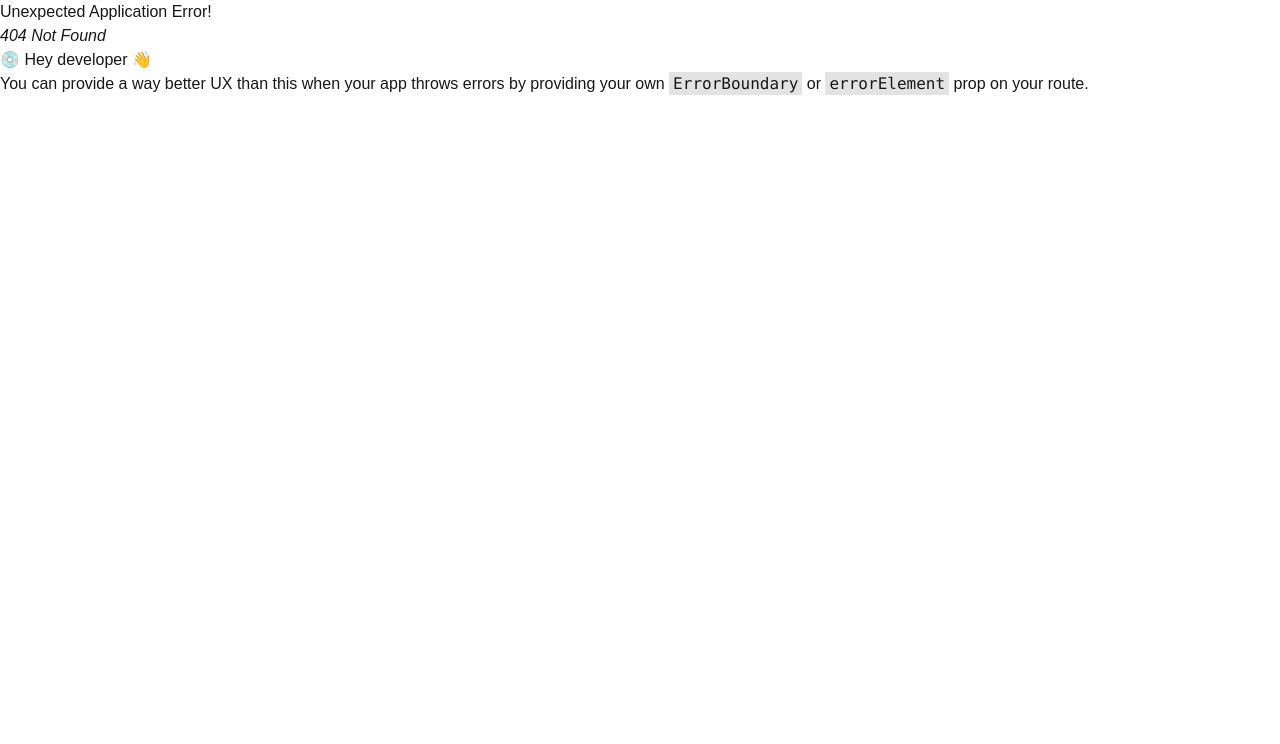
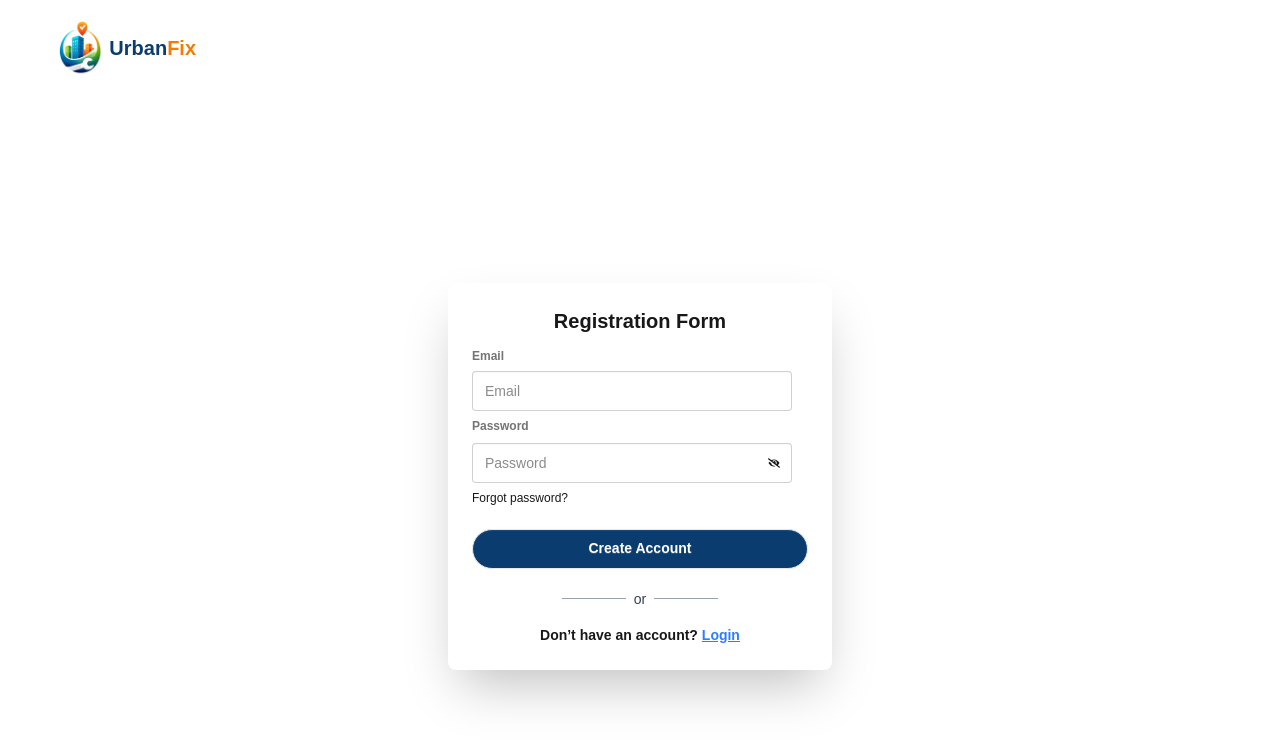
Before and after one commit to kawsar-ahmmed9990/urbanfix-client, a React (Vite) app: page /register in a window 1280 px wide. Before the commit this address had no page. Shown: the top 744 px of the page. Built offline with nearby package versions, Linux system fonts and the light colour scheme.

Commit message:
install react hook form and Add simple registration form with email and password fields

```diff
--- a/package.json
+++ b/package.json
@@ -13,6 +13,8 @@
     "@tailwindcss/vite": "^4.1.18",
     "react": "^19.2.0",
     "react-dom": "^19.2.0",
+    "react-hook-form": "^7.71.1",
+    "react-icons": "^5.5.0",
     "react-router": "^7.13.0",
     "tailwindcss": "^4.1.18"
   },
--- /dev/null
+++ b/src/Pages/Auth/Login/Login.jsx
@@ -0,0 +1,8 @@
+import React from "react";
+
+const Login = () => {
+  return <div>Login</div>;
+};
+
+export default Login;
+Login;
--- /dev/null
+++ b/src/Pages/Auth/Register/Register.jsx
@@ -0,0 +1,76 @@
+import React, { useState } from "react";
+import { useForm } from "react-hook-form";
+import { FaEye, FaEyeSlash } from "react-icons/fa";
+import { Link } from "react-router";
+
+const Register = () => {
+  const { register, handleSubmit } = useForm();
+  const [show, setShow] = useState(false);
+
+  const handleRegister = (data) => {
+    console.log(data);
+  };
+  return (
+    <div className="hero min-h-screen rounded-xl p-4">
+      <div className="card bg-base-100 w-full max-w-sm shrink-0 shadow-2xl">
+        <div className="card-body">
+          <h1 className="text-xl font-bold mx-auto">Registration Form</h1>
+          <form action="" onSubmit={handleSubmit(handleRegister)}>
+            <fieldset className="fieldset">
+              {/* Email */}
+              <label className="label font-bold">Email</label>
+              <input
+                type="email"
+                className="input"
+                {...register("email")}
+                placeholder="Email"
+              />
+              <div className="relative">
+                <label className="label font-bold mb-2">Password</label>
+                <input
+                  type={show ? "text" : "password"}
+                  className="input"
+                  {...register("password")}
+                  placeholder="Password"
+                />
+                <span
+                  onClick={() => {
+                    setShow(!show);
+                  }}
+                  className="absolute right-7 top-10 z-1"
+                >
+                  {show ? <FaEye /> : <FaEyeSlash />}
+                </span>
+              </div>
+              <button
+                // onClick={handleForgetPassword}
+                className="link link-hover text-start"
+                type="button"
+              >
+                Forgot password?
+              </button>
+              <button className="btn bg-[#0B3C6F] text-white rounded-full mt-4">
+                Create Account
+              </button>
+            </fieldset>
+          </form>
+          {/* Divider */}
+          <div className="flex items-center justify-center gap-2 my-2">
+            <div className="h-px w-16 bg-gray-400"></div>
+            <span className="text-sm text-gray-700">or</span>
+            <div className="h-px w-16 bg-gray-400"></div>
+          </div>
+
+          <h1 className="font-semibold mx-auto">
+            Don’t have an account?{" "}
+            <Link className="text-blue-500 underline hover:text-blue-800">
+              Login
+            </Link>
+          </h1>
+        </div>
+      </div>
+    </div>
+  );
+};
+
+export default Register;
--- /dev/null
+++ b/src/layouts/AuthLayout.jsx
@@ -0,0 +1,17 @@
+import React from "react";
+import { Outlet } from "react-router";
+import Logo from "../components/Logo/Logo";
+
+const AuthLayout = () => {
+  return (
+    <div className="max-w-11/12 mx-auto">
+      <div className="mt-5">
+        <Logo></Logo>
+      </div>
+
+      <Outlet></Outlet>
+    </div>
+  );
+};
+
+export default AuthLayout;
--- a/src/routes/Router.jsx
+++ b/src/routes/Router.jsx
@@ -1,6 +1,9 @@
 import { createBrowserRouter } from "react-router";
 import RootLayout from "../layouts/RootLayout";
 import Home from "../Pages/Home/Home/Home";
+import AuthLayout from "../layouts/AuthLayout";
+import Login from "../Pages/Auth/Login/Login";
+import Register from "../Pages/Auth/Register/Register";
 
 export const router = createBrowserRouter([
   {
@@ -13,4 +16,18 @@ export const router = createBrowserRouter([
       },
     ],
   },
+  {
+    path: "/",
+    Component: AuthLayout,
+    children: [
+      {
+        path: "login",
+        Component: Login,
+      },
+      {
+        path: "register",
+        Component: Register,
+      },
+    ],
+  },
 ]);
```
Also changed, not shown: 1 other file (tests, documents, lock files or other folders).
